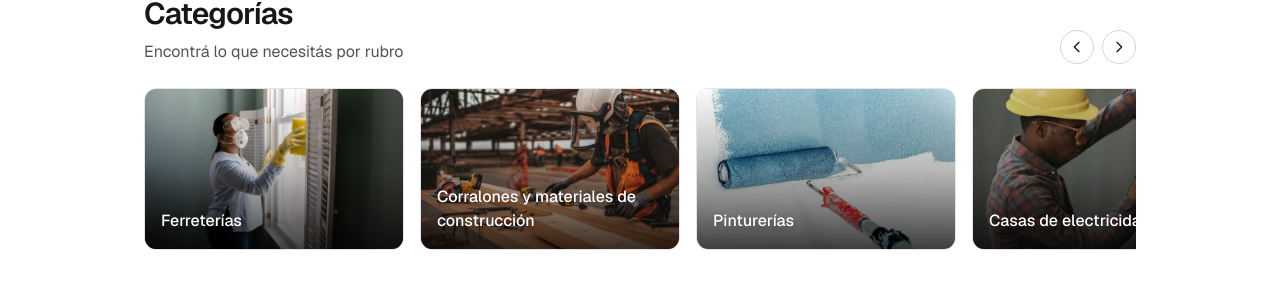
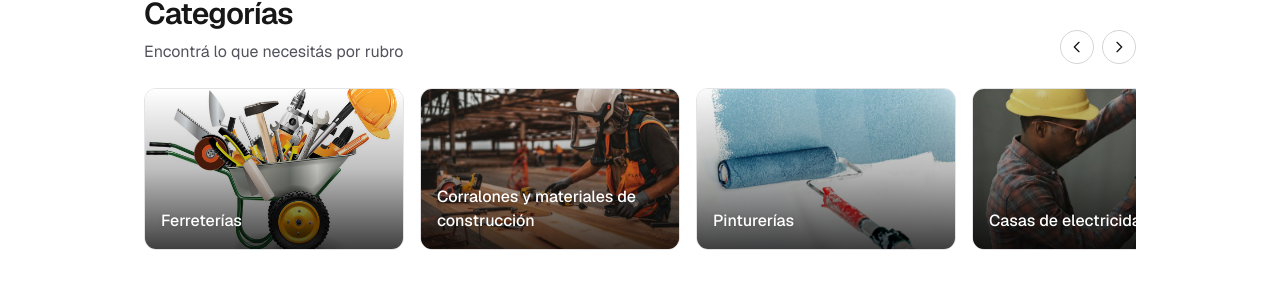
Before and after one commit to Eliasalen5/obrix, a Next.js app: page / in a window 1280 px wide. Shown: the part 563-862 px from the top of the page. Built offline with nearby package versions, Linux system fonts and the light colour scheme; no server answers.

Commit message:
feat: update ferreterias category image

```diff
--- a/src/components/home/CategoriasDestacadas.tsx
+++ b/src/components/home/CategoriasDestacadas.tsx
@@ -8,7 +8,7 @@ const CATEGORIAS = [
   {
     nombre: "Ferreterías",
     slug: "ferreterias",
-    img: "/herramientas.jpg",
+    img: "/ferreteria.jpg",
   },
   {
     nombre: "Corralones y materiales de construcción",
```
Also changed, not shown: public/ferreteria.jpg (added).
